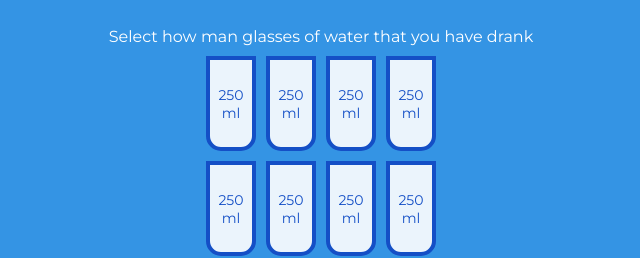
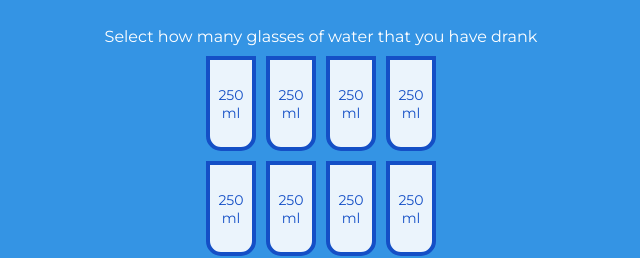
Before and after one commit to oliviercagnat/javascript-drinkwater, a plain HTML site: page index.html in a window 1280 px wide. Shown: the part 475-733 px from the top of the page, 319-959 px from the left. Drawn offline with Linux system fonts and the light colour scheme.

Commit message:
correct grammar

```diff
--- a/index.html
+++ b/index.html
@@ -20,7 +20,7 @@
         <div class="percentage" id="percentage"></div>
     </div>
 
-    <p class="text">Select how man glasses of water that you have drank </p>
+    <p class="text">Select how many glasses of water that you have drank </p>
 
     <div class="cups">
         <div class="cup cup-small">250 ml</div>
```
